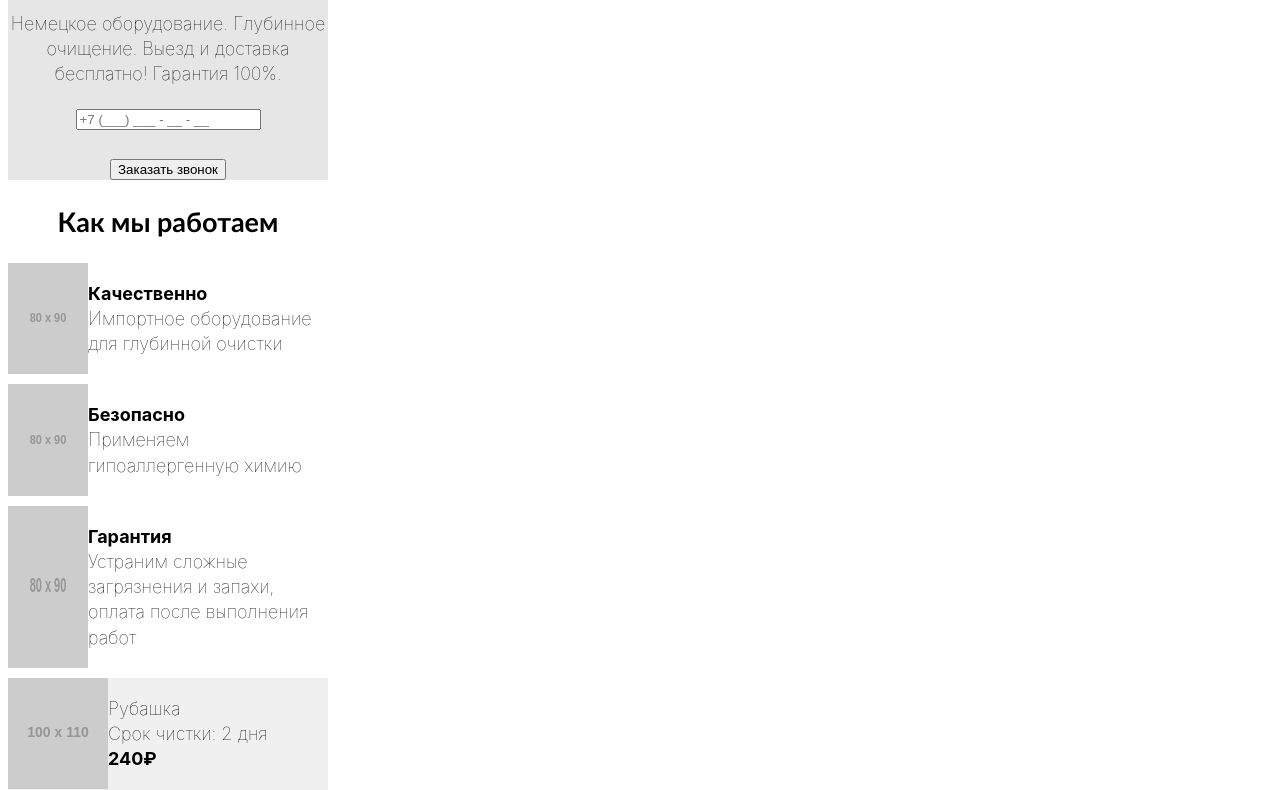
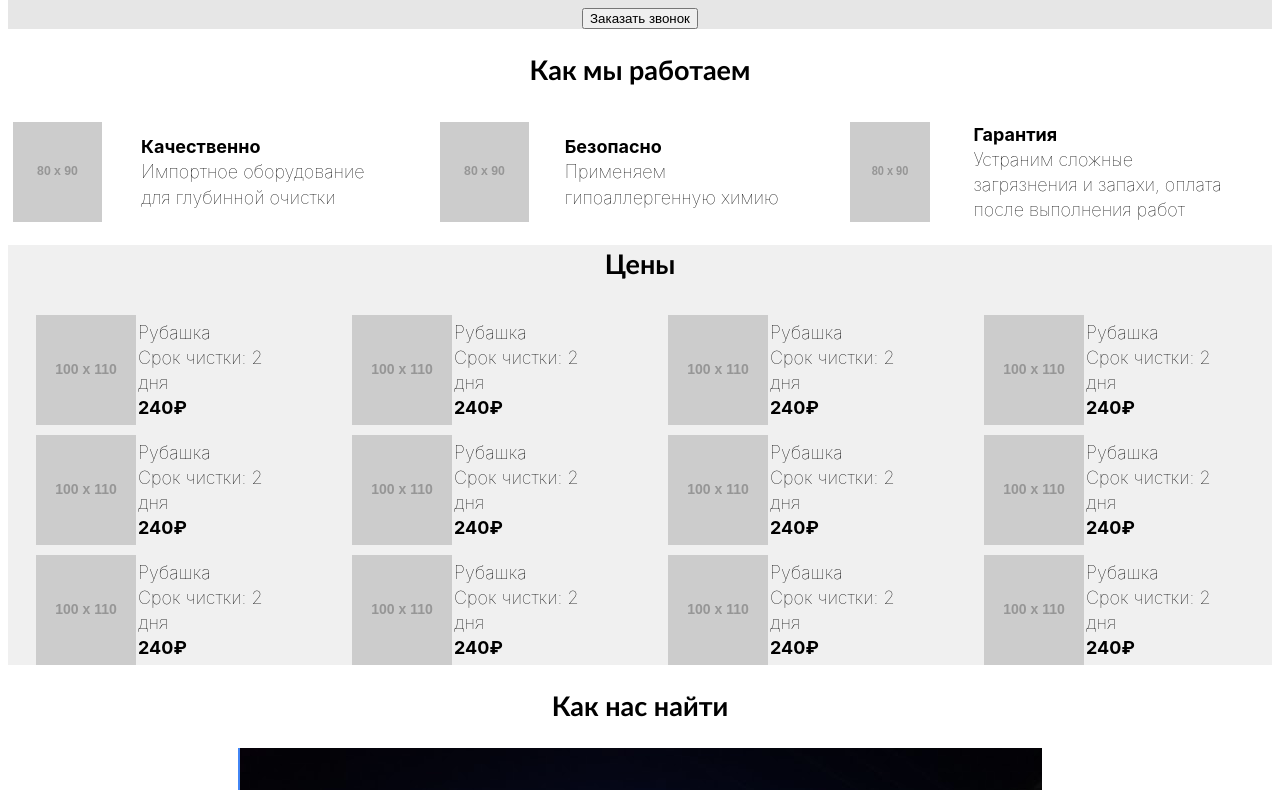
Before and after one commit to aporpa/ideal, a plain HTML site: page index.html in a window 1280 px wide. Shown: the part 359-1149 px from the top of the page. Drawn offline with Linux system fonts and the light colour scheme; placeholder pictures from the web are drawn by us.

Commit message:
lil somme

```diff
--- a/index.html
+++ b/index.html
@@ -24,8 +24,10 @@
 	<button>Заказать звонок</button>
 </main>
 
-<section class="process">
+<!-- Как мы работаем -->
+<section class="work-process">
 	<h2>Как мы работаем</h2>
+	<div class="container">
 		<div class="item">
 			<img src="https://via.placeholder.com/80x90" alt="">
 			<p><b>Качественно</b><br>
@@ -41,10 +43,13 @@
 			<p><b>Гарантия</b><br>
 		Устраним сложные загрязнения и запахи, оплата после выполнения работ</p>
 		</div>
+	</div>
 </section>
 
 <!-- Цены -->
 <section class="prices">
+	<h2>Цены</h2>
+	<div class="container">
 		<div class="item">
 			<img src="https://via.placeholder.com/100x110" alt="">
 			<p>Рубашка<br>Срок чистки: 2 дня<br><b>240₽</b></p>
@@ -93,6 +98,7 @@
 			<img src="https://via.placeholder.com/100x110" alt="">
 			<p>Рубашка<br>Срок чистки: 2 дня<br><b>240₽</b></p>
 		</div>
+	</div>
 </section>
 
 <section class="map">
@@ -106,11 +112,10 @@
 
 <section class="deals">
 	<ul>
-		<li></li>
-		<li></li>
-		<li></li>
-		<li></li>
-		<li></li>
+		<li>Скидка для салонов, гостиниц, ресторанов и кафе - 10%</li>
+		<li>Мы предоставляем постоянную скидку на химчистку детских вещей до 34 размера – 50% от стоимости</li>
+		<li>Скидка на чистку ковров для детских садов и школ -20%</li>
+		<li>Мы любим и пенсионеров и предоставляем им скидку на наши услуги – 10%</li>
 	</ul>
 </section>
 
--- a/main.css
+++ b/main.css
@@ -32,20 +32,47 @@ main {
 	background-color: rgb(230,230,230);
 }
 
-.process .item {
-	display: flex;
-	text-align: left;
+
+.prices {
+	background-color: rgb(240,240,240);
+	max-width: 1280px;
+	margin: auto;
 }
 
-.prices .item {
-	display: flex;
-	text-align: left;
+.item p {
+	max-width: 60%;
+	margin: auto;
 }
 
 .item {
-	margin-top: 10px;
+	flex-flow: nowrap;;
 }
 
-.prices {
-	background-color: rgb(240,240,240);
+
+@media only screen and (min-width: 321px) {
+	body {
+		max-width: 100%;
+	}
 }
+
+@media only screen and (min-width: 500px) {
+	.container {
+		display: flex;
+		flex-flow: row wrap;
+		justify-content: space-around;
+	}
+
+	.item {
+		margin-top: 10px;
+		display: flex;
+		flex-flow: row nowrap;
+		text-align: left;
+		max-width: 50%;
+	}
+}
+
+@media screen and (min-width: 800px) {
+	.item {
+		max-width: 33%;
+	}
+}
```
Lines whose indentation alone changed are shown as unchanged.
